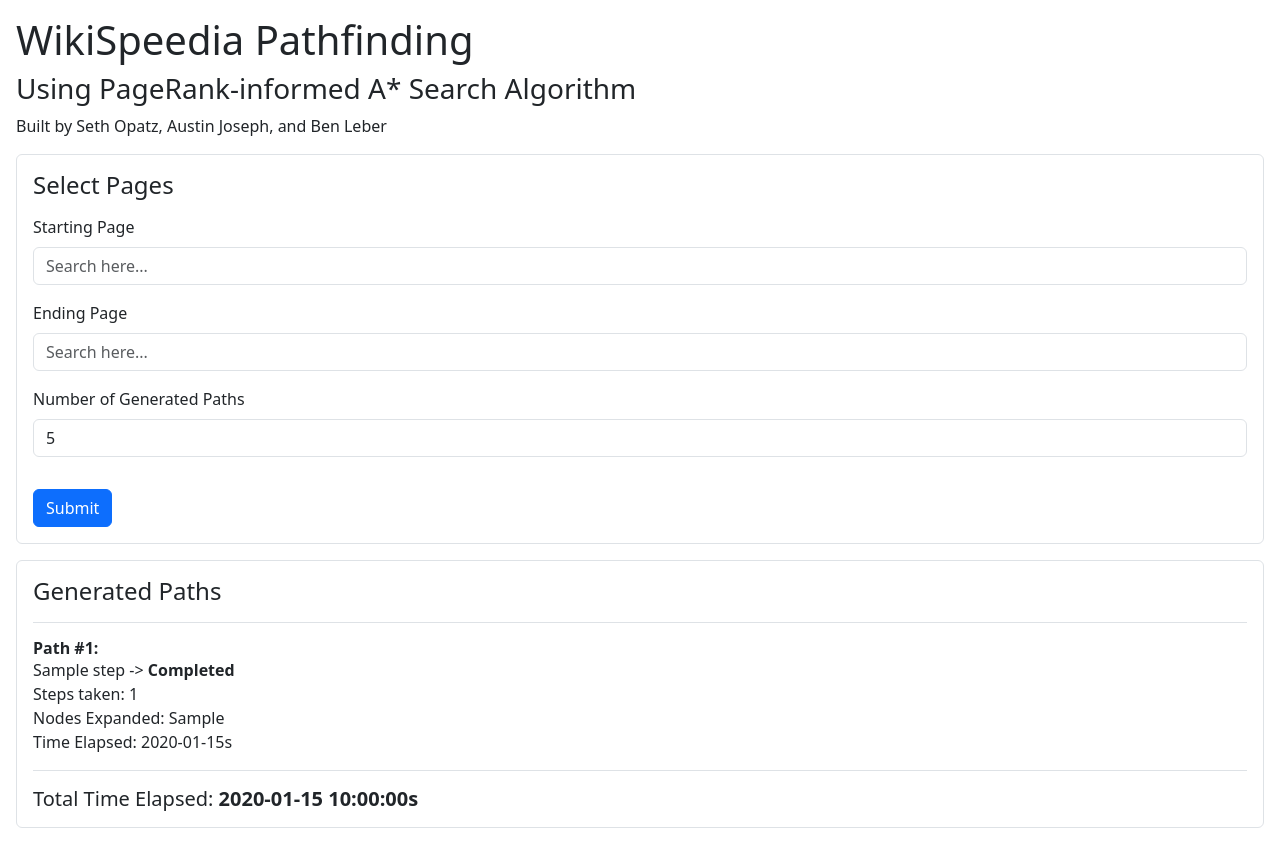
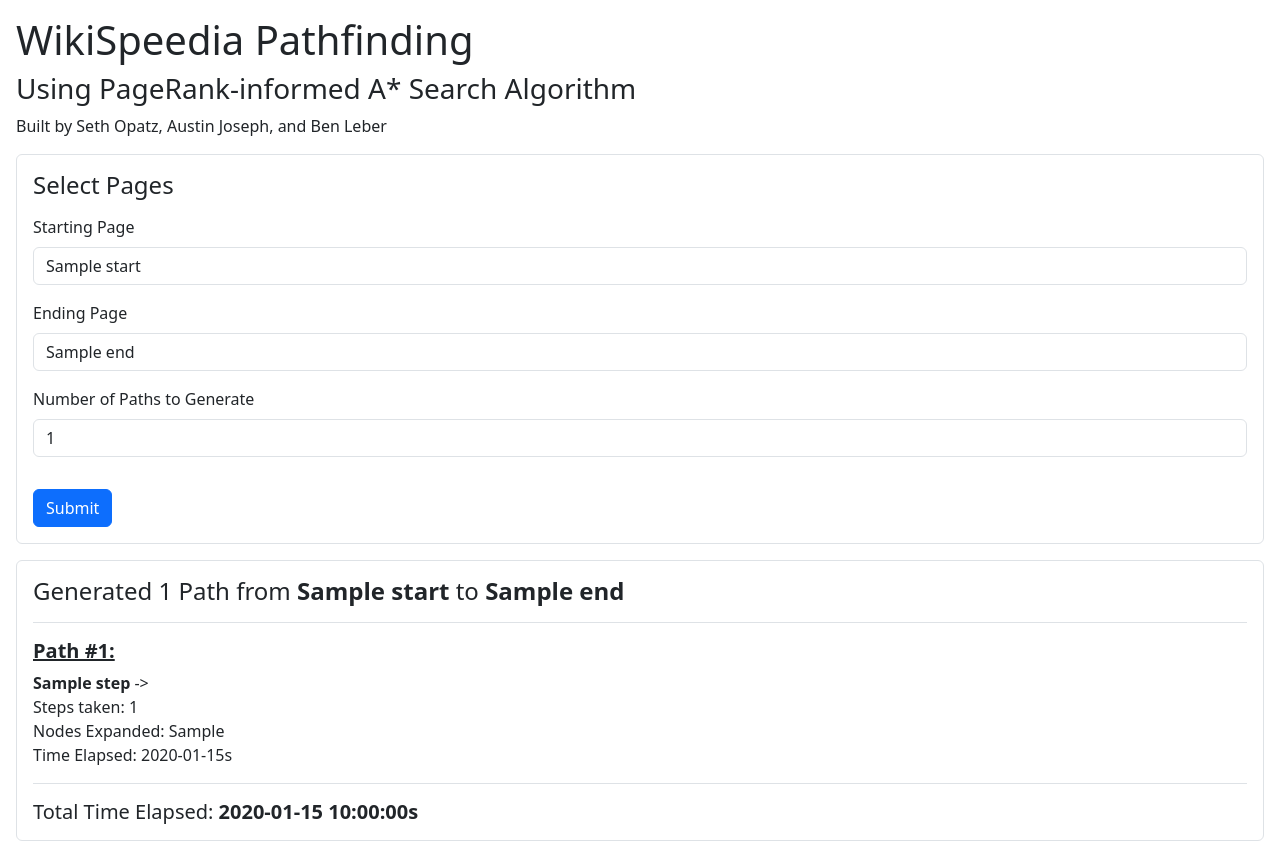
Before and after one commit to sopatz/WikispeediaGraphAnalysis, a Flask app: template templates/home.html in a window 1280 px wide. Before the commit the page ends 828 px from the top, so only its background shows below. Run offline with Flask 3, Linux system fonts and the light colour scheme; the template is opened without the code that fills it: most values are stand-ins (such as "Sample title", 1, 10 or a date in 2020); parts of the project's set-up code (start-up, migrations or seed data) failed here and were passed over.

Commit message:
bug fixes and visual improvements
Form does not reset and path card stylings were updated

```diff
--- a/app.py
+++ b/app.py
@@ -67,10 +67,11 @@ def result():
         #     print(f"Nodes expanded: {nodes_expanded}")
 
     if (results):
-        return render_template('home.html', results=formatted_results, total_time=round(total_time, 6))
+        return render_template('home.html', results=formatted_results, total_time=round(total_time, 6),
+                               start=start, end=end, num_paths=num_paths)
     else:
         message = "Could not find path between " + start + " and " + end + "."
-        return render_template('home.html', message=message)
+        return render_template('home.html', message=message, start=start, end=end, num_paths=num_paths)
 
 if __name__ == '__main__':
     app.run(port=5001, debug=True)
--- a/templates/home.html
+++ b/templates/home.html
@@ -18,28 +18,53 @@
             <h4 class="m-3">Select Pages</h4>
             <div class="m-3">
                 <label for="startInput" class="form-label">Starting Page</label>
-                <input type="text" class="form-control" id="startInput" name="startInput" placeholder="Search here...">
+                <input type="text"
+                       class="form-control"
+                       id="startInput"
+                       name="startInput"
+                       placeholder="Search here..."
+                       value="{{ start if start else '' }}"> <!-- Ensure form does not get reset when it is submit -->
                 <div id="startingLinkDropdown"></div>
             </div>
             <div class="m-3">
                 <label for="endInput" class="form-label">Ending Page</label>
-                <input type="text" class="form-control" id="endInput" name="endInput" placeholder="Search here...">
+                <input type="text"
+                       class="form-control"
+                       id="endInput"
+                       name="endInput"
+                       placeholder="Search here..."
+                       value="{{ end if end else '' }}">
                 <div id="endingLinkDropdown"></div>
             </div>
             <div class="m-3">
-                <label for="numPath" class="form-label">Number of Generated Paths</label>
-                <input type="number" class="form-control" id="numInput" name="numInput" placeholder="Input number..." value=5 min="1" max="100">
+                <label for="numPath" class="form-label">Number of Paths to Generate</label>
+                <input type="number"
+                      class="form-control"
+                      id="numInput"
+                      name="numInput"
+                      placeholder="Input number..."
+                      min="1" max="100"
+                      value="{{ num_paths if num_paths else 5 }}">
             </div>
             <button type="submit" class="m-3 btn btn-primary">Submit</button>
         </form>
 
         {% if results %}
         <div id="result-container" class="m-3 border rounded">
-            <h4 class="m-3 pb-3 border-bottom">Generated Paths</h4>
+            <h4 class="m-3 pb-3 border-bottom">Generated {{ num_paths }} Path{% if num_paths != 1 %}s{% endif %}
+                                               from <b>{{ start }}</b> to <b>{{ end }}</b></h4>
             {% for path, nodes_expanded, time_elapsed in results %}
-            <h6 class="mx-3 my-0"><b>Path #{{ loop.index }}:</b></h6>
+            <h5 class="mx-3 my-0 mb-2 text-decoration-underline"><b>Path #{{ loop.index }}:</b></h5>
             <p class="mx-3 my-0">
-                {% for step in path %}{{ step }} -> {% endfor %}<b>Completed</b>
+                {% for step in path %}
+                    {% if loop.first %}
+                        <b>{{ step }}</b> ->
+                    {% elif loop.last %}
+                        <b>{{ step }}</b>
+                    {% else %}
+                        {{ step }} ->
+                    {% endif %}
+                {% endfor %}
             </p>
             <p class="mx-3 my-0">Steps taken: {{ path|length }}</p>
             <p class="mx-3 my-0">Nodes Expanded: {{ nodes_expanded }}</p>
```
